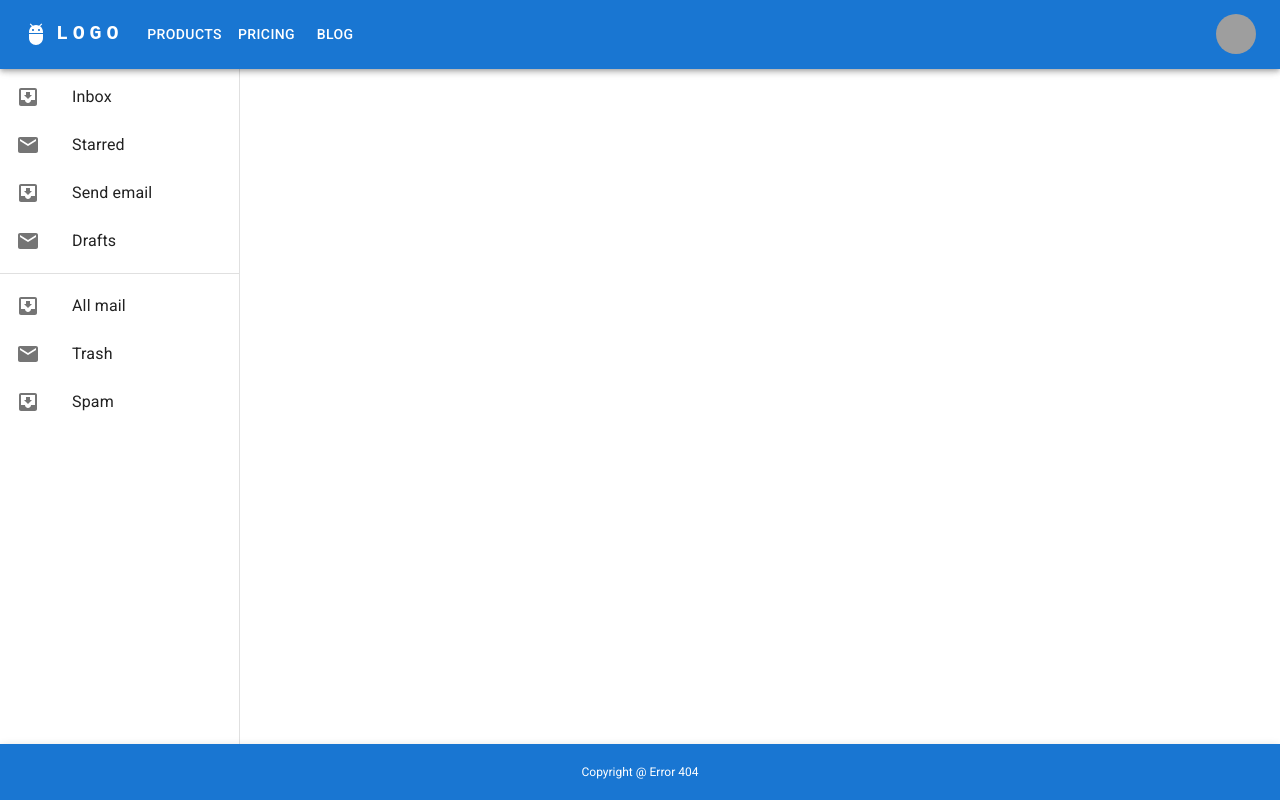
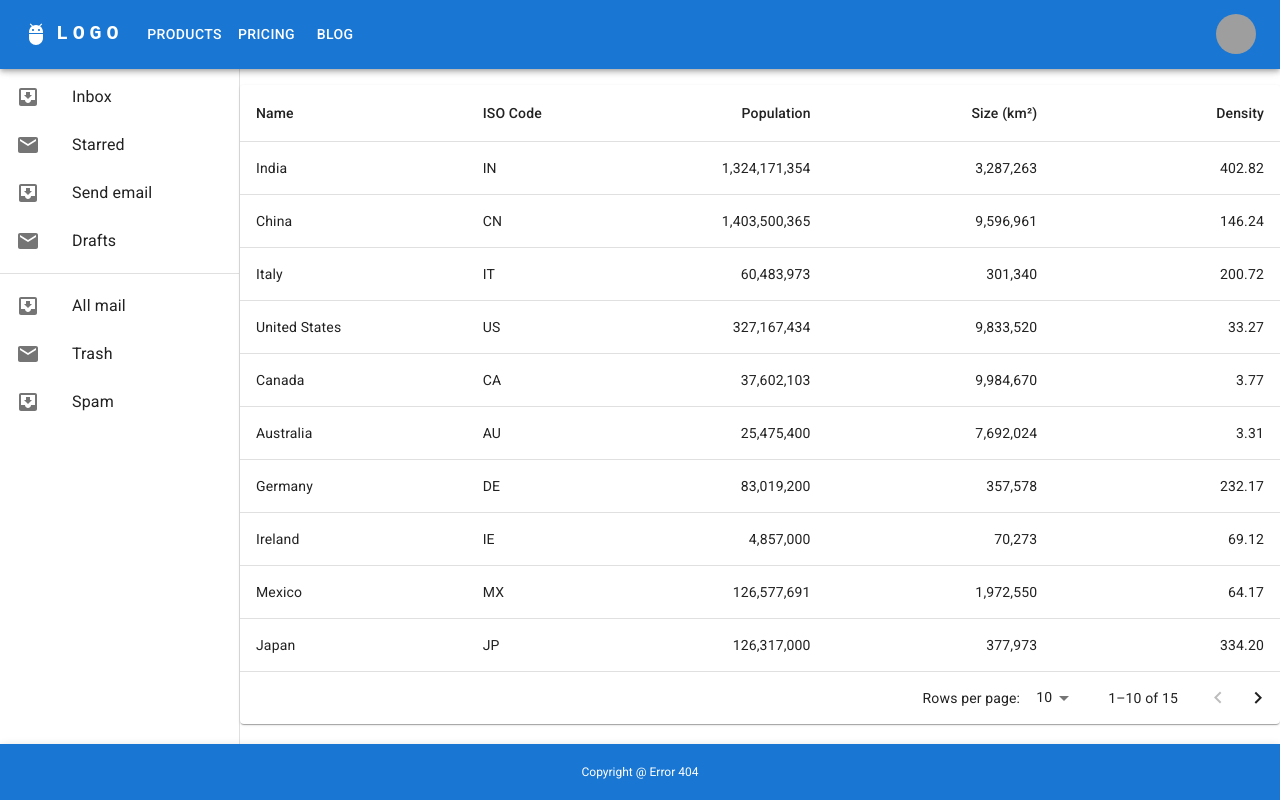
Before and after one commit to BhanukaC/ERP-System, a React (Create React App) app in the folder frontend/: page / in a window 1280 px wide. Before the commit this address had no page. Built offline with nearby package versions, Linux system fonts and the light colour scheme; grey boxes are pictures that could not be loaded.

Commit message:
Table added

```diff
--- a/frontend/src/App.js
+++ b/frontend/src/App.js
@@ -2,6 +2,7 @@
 import Navbar from './components/NavBar/navBar';
 import Footer from './components/Footer/footer';
 import Sidebar from './components/sidebar/sidebar';
+import CustomTable from './components/table/table';
 
 
 
@@ -11,6 +12,7 @@
     <>
       <Navbar />
       <Sidebar />
+      <CustomTable />
       <Footer />
     </>
   );
--- /dev/null
+++ b/frontend/src/components/table/table.jsx
@@ -0,0 +1,130 @@
+import * as React from "react";
+import Paper from "@mui/material/Paper";
+import Table from "@mui/material/Table";
+import TableBody from "@mui/material/TableBody";
+import TableCell from "@mui/material/TableCell";
+import TableContainer from "@mui/material/TableContainer";
+import TableHead from "@mui/material/TableHead";
+import TablePagination from "@mui/material/TablePagination";
+import TableRow from "@mui/material/TableRow";
+
+const columns = [
+  { id: "name", label: "Name", minWidth: 170 },
+  { id: "code", label: "ISO\u00a0Code", minWidth: 100 },
+  {
+    id: "population",
+    label: "Population",
+    minWidth: 170,
+    align: "right",
+    format: (value) => value.toLocaleString("en-US"),
+  },
+  {
+    id: "size",
+    label: "Size\u00a0(km\u00b2)",
+    minWidth: 170,
+    align: "right",
+    format: (value) => value.toLocaleString("en-US"),
+  },
+  {
+    id: "density",
+    label: "Density",
+    minWidth: 170,
+    align: "right",
+    format: (value) => value.toFixed(2),
+  },
+];
+
+function createData(name, code, population, size) {
+  const density = population / size;
+  return { name, code, population, size, density };
+}
+
+const rows = [
+  createData("India", "IN", 1324171354, 3287263),
+  createData("China", "CN", 1403500365, 9596961),
+  createData("Italy", "IT", 60483973, 301340),
+  createData("United States", "US", 327167434, 9833520),
+  createData("Canada", "CA", 37602103, 9984670),
+  createData("Australia", "AU", 25475400, 7692024),
+  createData("Germany", "DE", 83019200, 357578),
+  createData("Ireland", "IE", 4857000, 70273),
+  createData("Mexico", "MX", 126577691, 1972550),
+  createData("Japan", "JP", 126317000, 377973),
+  createData("France", "FR", 67022000, 640679),
+  createData("United Kingdom", "GB", 67545757, 242495),
+  createData("Russia", "RU", 146793744, 17098246),
+  createData("Nigeria", "NG", 200962417, 923768),
+  createData("Brazil", "BR", 210147125, 8515767),
+];
+
+export default function CustomTable() {
+  const [page, setPage] = React.useState(0);
+  const [rowsPerPage, setRowsPerPage] = React.useState(10);
+
+  const handleChangePage = (event, newPage) => {
+    setPage(newPage);
+  };
+
+  const handleChangeRowsPerPage = (event) => {
+    setRowsPerPage(+event.target.value);
+    setPage(0);
+  };
+
+  return (
+    <Paper
+      sx={{
+        flexGrow: 1,
+        overflow: "hidden",
+        width: window.innerWidth - 240,
+        float: "right",
+      }}
+    >
+      <TableContainer sx={{ maxHeight: window.innerHeight - 200 }}>
+        <Table stickyHeader aria-label="sticky table">
+          <TableHead>
+            <TableRow>
+              {columns.map((column) => (
+                <TableCell
+                  key={column.id}
+                  align={column.align}
+                  style={{ minWidth: column.minWidth }}
+                >
+                  {column.label}
+                </TableCell>
+              ))}
+            </TableRow>
+          </TableHead>
+          <TableBody>
+            {rows
+              .slice(page * rowsPerPage, page * rowsPerPage + rowsPerPage)
+              .map((row) => {
+                return (
+                  <TableRow hover role="checkbox" tabIndex={-1} key={row.code}>
+                    {columns.map((column) => {
+                      const value = row[column.id];
+                      return (
+                        <TableCell key={column.id} align={column.align}>
+                          {column.format && typeof value === "number"
+                            ? column.format(value)
+                            : value}
+                        </TableCell>
+                      );
+                    })}
+                  </TableRow>
+                );
+              })}
+          </TableBody>
+        </Table>
+      </TableContainer>
+      <TablePagination
+        rowsPerPageOptions={[10, 25, 100]}
+        component="div"
+        count={rows.length}
+        rowsPerPage={rowsPerPage}
+        page={page}
+        onPageChange={handleChangePage}
+        onRowsPerPageChange={handleChangeRowsPerPage}
+      />
+    </Paper>
+  );
+}
```
